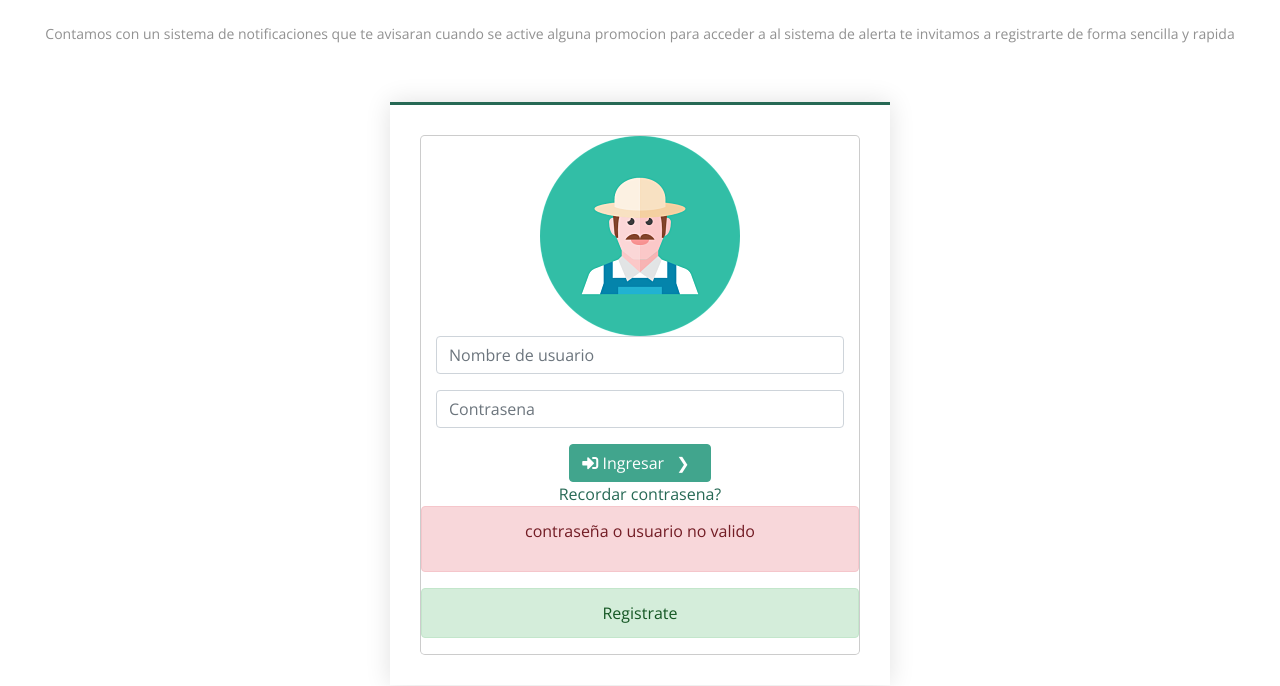
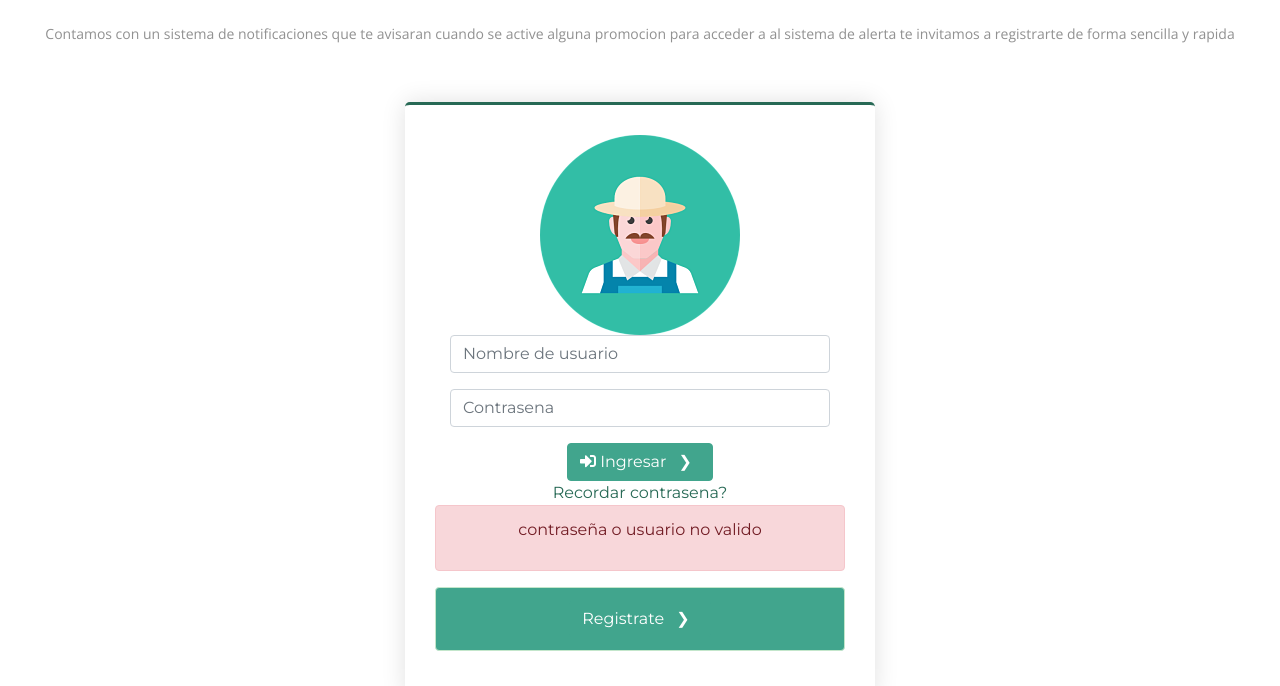
Before and after one commit to vandecloud/van_de_repo, a website: page views/mi_cuenta.html in a window 1280 px wide. Shown: the part 140-826 px from the top of the page. Drawn offline with nearby package versions, Linux system fonts and the light colour scheme; a web font is replaced by a local one.

Commit message:
Menu con mejor en estilo 2

```diff
--- a/assets/scss/styles.scss
+++ b/assets/scss/styles.scss
@@ -201,10 +201,19 @@ $fontPrimaria: 'Open Sans', sans-serif;
 # mi Cuenta
 --------------------------------------------------------------*/
 
-.main-section {
+.modal-content {
+  border: 0px;
   border-top: 3px solid $colorPrimario;
   padding: 30px;
   background: #fff;
   width: 100%;
   box-shadow: 0 0 24px 0 rgba(0, 0, 0, 0.12);
 }
+
+.alert-success {
+  background-color: $colorSecundario;
+}
+
+.modal-dialog{
+  font-family: $fontSans;
+}
--- a/views/mi_cuenta.html
+++ b/views/mi_cuenta.html
@@ -95,7 +95,7 @@
             <p> contraseña o usuario no valido</p>
       </div>
       <div class="alert alert-success" role="alert">
-          Registrate
+        <button type="submit" class="btn btn-primary"><i class=""></i>  Registrate </button>
       </div>
       </div>
     </div>
```
Also changed, not shown: assets/css/styles.css.
